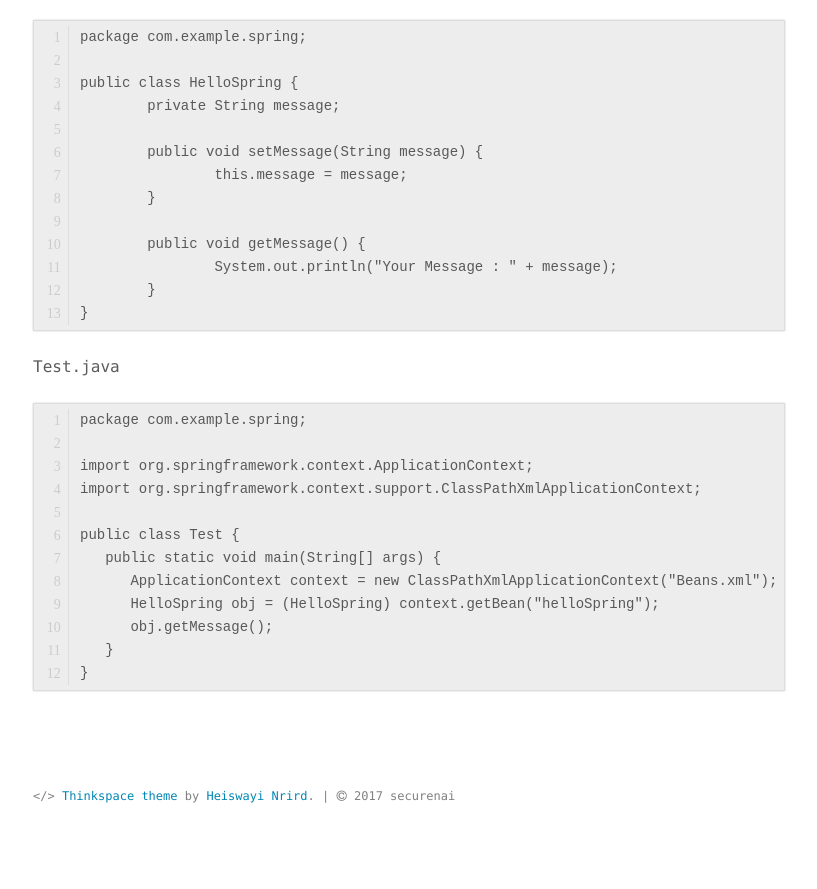
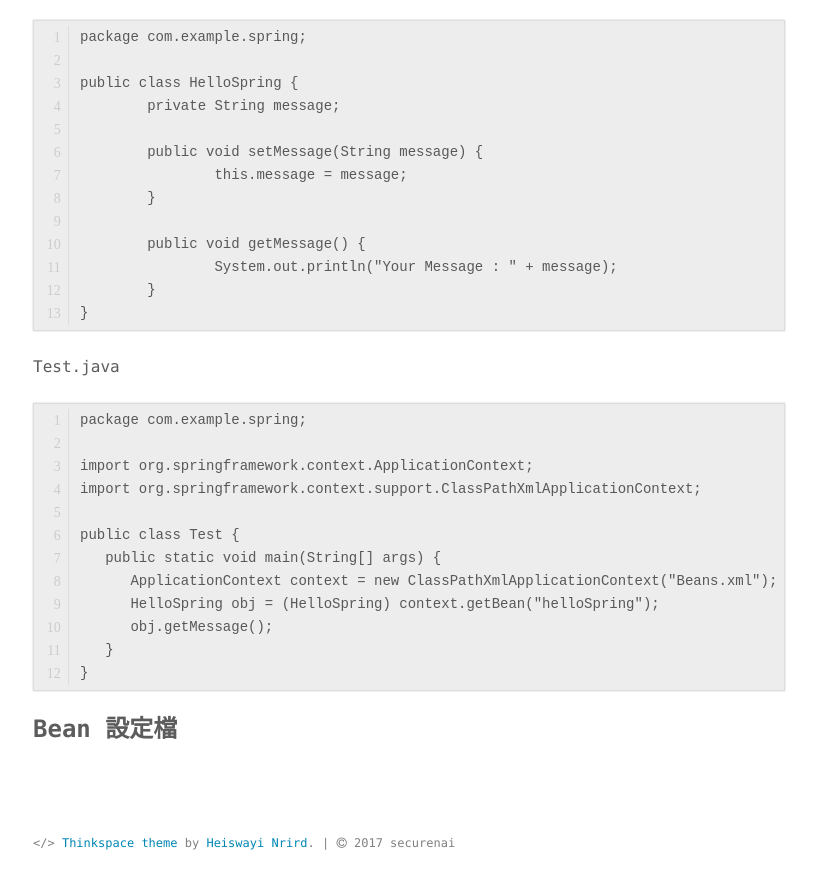
Before and after one commit to securenai/securenai.github.io, a Jekyll site: the page built from spring/spring_page2.md, in a window 1280 px wide and 900 px high, scrolled down 1483 px. Shown: the top 889 px of the window, without its empty margins (231-1048 px from the left). Built offline with Jekyll 4.4.1, drawn with Linux system fonts in a browser that asks for light colours; our own code applies the rules of GitHub Pages for plain Markdown files; before the commit the page ends 2336 px from its top, so only the background shows below that.

Commit message:
Update spring_page2.md

````diff
--- a/spring/spring_page2.md
+++ b/spring/spring_page2.md
@@ -70,3 +70,4 @@ public class Test {
    }
 }
 ```
+### Bean 設定檔
````
